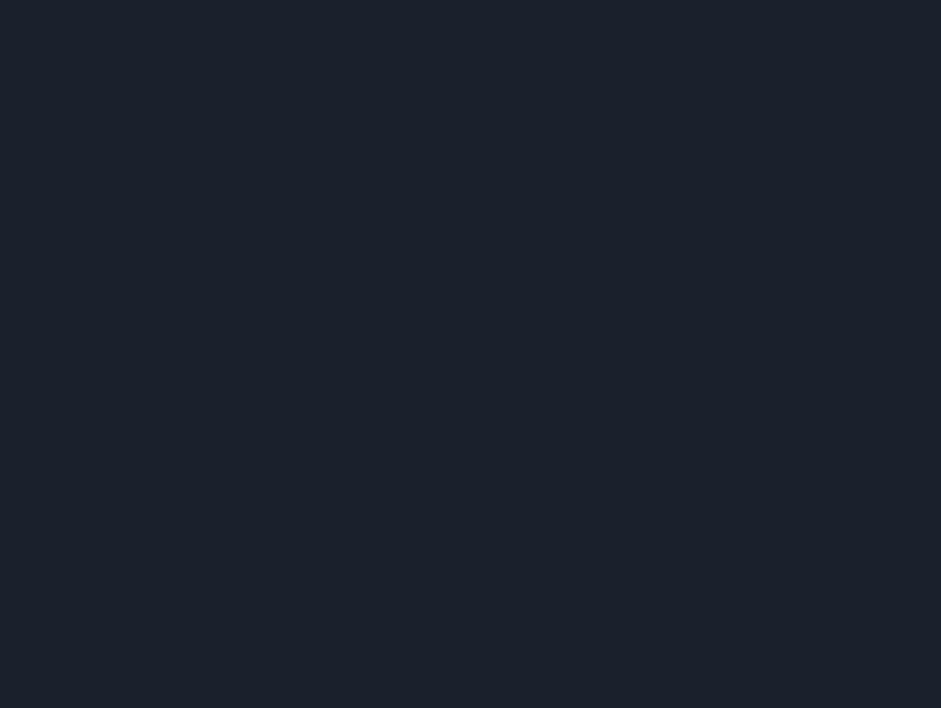
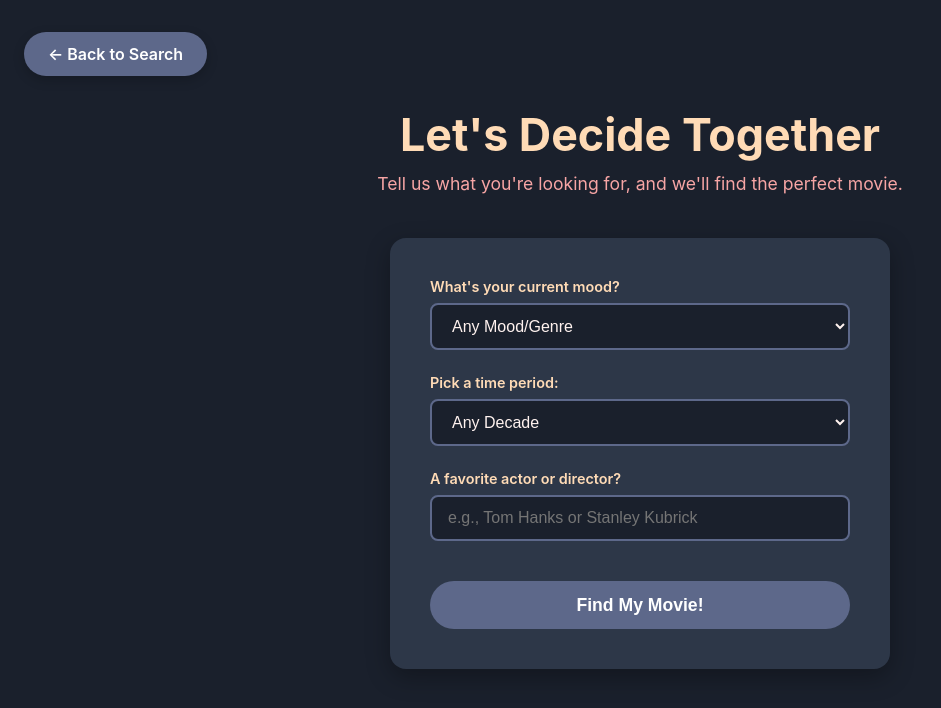
Before and after one commit to Richa-2005/Movie-Search-App, a React (Vite) app in the folder frontend/: page /suggest in a window 1280 px wide. Before the commit this address had no page. Shown: the top 708 px of the page, without its empty margins (0-941 px from the left). Built offline with nearby package versions, Linux system fonts and the light colour scheme.

Commit message:
Suggestion Page inital

```diff
--- a/frontend/design/HomePage.css
+++ b/frontend/design/HomePage.css
@@ -236,3 +236,26 @@ input[type="radio"] {
     margin-right: 2px;
     accent-color: #F7A5A5; /* Added to style radio button */
 }
+
+.suggest-button{
+    margin-top:1rem;
+    margin-right:1rem;
+    padding: 0.75rem 1.5rem 0.75rem 1.5rem;
+    background-color: #FFDBB6; /* Updated */
+    font-size: large;
+    color: #1A202C; /* Updated */
+    font-weight: 600;
+    border-radius: 9999px;
+    border-width: 0px; /* Updated */
+    border: none;
+    box-shadow: 0 10px 15px -3px rgb(0 0 0 / 0.1);
+    transition-property: all;
+    transition-timing-function: cubic-bezier(0.4, 0, 0.2, 1);
+    transition-duration: 300ms;
+    transform: scale(1);
+    min-width: 220px;
+    cursor: pointer;
+    text-decoration: none;
+
+
+}
--- a/frontend/design/MoviePage.css
+++ b/frontend/design/MoviePage.css
@@ -42,7 +42,7 @@ body {
     display: flex;
     gap: 3rem; /* Space between poster and info */
     width: 100%;
-    max-width: 1200px; /* Limit max width for large screens */
+    max-width: 1400px; /* Limit max width for large screens */
     align-items: flex-start; /* Align items to the top */
   }
 
@@ -57,8 +57,8 @@ body {
   }
 
   .detail-poster {
-    width: 300px;
-    height: 450px;
+    width: 550px;
+    height: 700px;
     object-fit: cover; /* Prevents image distortion */
     border-radius: 12px;
     margin-bottom: 1.5rem;
@@ -85,7 +85,7 @@ body {
   }
 
   .detail-info h2 {
-    font-size: 2.8rem;
+    font-size: 3.4rem;
     font-weight: 700;
     color: #FFF2EF; /* Main text color */
     margin-top: 0;
@@ -94,7 +94,7 @@ body {
   }
 
   .detail-info p {
-    font-size: 1.1rem;
+    font-size: 1.4rem;
     color: #FFF2EF; /* Main text color */
     line-height: 1.7;
     margin-bottom: 1.2rem;
@@ -145,3 +145,7 @@ body {
       max-width: 100%;
     }
   }
+
+  .ratings-list{
+    font-size: 1.5rem;
+  }
--- /dev/null
+++ b/frontend/design/SuggestionPage.css
@@ -0,0 +1,164 @@
+/* General container for the suggestion page */
+.suggestion-container {
+    display: flex;
+    flex-direction: column;
+    align-items: center;
+    padding: 2rem 1.5rem;
+    min-height: 100vh;
+    box-sizing: border-box;
+}
+
+/* Header styles */
+.suggestion-header {
+    text-align: center;
+    margin-bottom: 2.5rem;
+    max-width: 600px;
+}
+
+.suggestion-header h1 {
+    font-size: 2.8rem;
+    font-weight: 700;
+    color: #FFDBB6; /* Peach for the main title */
+    margin-bottom: 0.5rem;
+}
+
+.suggestion-header p {
+    font-size: 1.1rem;
+    color: #F7A5A5; /* Pink for the subtitle */
+    line-height: 1.6;
+}
+
+/* Form styling */
+.suggestion-form {
+    background-color: #2D3748; /* Lighter dark slate for the form card */
+    padding: 2.5rem;
+    border-radius: 16px;
+    box-shadow: 0 8px 24px rgba(0, 0, 0, 0.3);
+    width: 100%;
+    max-width: 500px;
+    display: flex;
+    flex-direction: column;
+    gap: 1.5rem; /* Space between form groups */
+}
+
+.form-group {
+    display: flex;
+    flex-direction: column;
+}
+
+.form-group label {
+    font-size: 0.9rem;
+    font-weight: 600;
+    color: #FFDBB6; /* Peach for labels */
+    margin-bottom: 0.5rem;
+}
+
+.form-group select,
+.form-group input {
+    padding: 0.75rem 1rem;
+    color: #FFF2EF;
+    background-color: #1A202C; /* Darkest slate for inputs */
+    border: 2px solid #5D688A; /* Slate blue border */
+    border-radius: 8px;
+    font-size: 1rem;
+    outline: none;
+    transition: all 0.3s ease;
+}
+
+.form-group select:focus,
+.form-group input:focus {
+    border-color: #F7A5A5;
+    box-shadow: 0 0 0 3px rgba(247, 165, 165, 0.4);
+}
+
+/* Suggestion Button */
+.suggestion-button {
+    padding: 0.85rem 1.5rem;
+    background-color: #5D688A;
+    color: #FFFFFF;
+    font-weight: 600;
+    font-size: 1.1rem;
+    border-radius: 50px;
+    border: none;
+    cursor: pointer;
+    transition: all 0.3s ease;
+    margin-top: 1rem;
+}
+
+.suggestion-button:hover:not(:disabled) {
+    background-color: #F7A5A5;
+    color: #1A202C;
+    transform: translateY(-2px);
+}
+
+.suggestion-button:disabled {
+    background-color: #4A5568;
+    cursor: not-allowed;
+}
+
+/* Results section styling */
+.suggestion-result {
+    margin-top: 3rem;
+    width: 100%;
+    max-width: 600px;
+    text-align: center;
+}
+
+.loading-message,
+.error-message {
+    font-size: 1.1rem;
+    color: #A0AEC0;
+    padding: 2rem;
+}
+
+.error-message {
+    color: #F7A5A5;
+}
+
+/* Suggested movie card */
+.suggestion-card {
+    background-color: #2D3748;
+    border-radius: 16px;
+    overflow: hidden;
+    text-decoration: none;
+    color: inherit;
+    display: flex;
+    text-align: left;
+    box-shadow: 0 8px 24px rgba(0, 0, 0, 0.3);
+    transition: all 0.3s ease;
+}
+
+.suggestion-card:hover {
+    transform: translateY(-5px);
+    box-shadow: 0 12px 30px rgba(0, 0, 0, 0.4);
+}
+
+.suggestion-card img {
+    width: 180px;
+    height: 270px;
+    object-fit: cover;
+    flex-shrink: 0;
+}
+
+.suggestion-card-info {
+    padding: 1.5rem;
+}
+
+.suggestion-card-info h3 {
+    font-size: 1.5rem;
+    color: #FFF2EF;
+    margin: 0 0 0.5rem 0;
+}
+
+.suggestion-card-info p {
+    margin: 0;
+    color: #FFDBB6;
+    font-size: 1rem;
+}
+
+.suggestion-card-info .plot {
+    margin-top: 1rem;
+    font-size: 0.9rem;
+    color: #A0AEC0;
+    line-height: 1.6;
+}
--- a/frontend/pages/HomePage.jsx
+++ b/frontend/pages/HomePage.jsx
@@ -128,6 +128,7 @@ export default function App (){
   return (
     <div className="body-container">
       <header className="header-section">
+      <Link to="/suggest" className="suggest-button" style={{position:'relative', left:'80%'}}>Let's Decide Together</Link>
         <h1>CineVerse</h1>
         <p>What's on your mind today?</p>
       </header>
--- a/frontend/pages/MoviePage.jsx
+++ b/frontend/pages/MoviePage.jsx
@@ -39,11 +39,11 @@ const MoviePage = () => {
     }
     return (
       <div className="ratings-container">
-        <h4>Critical Ratings</h4>
+        <h2>Critical Ratings</h2>
         <div className="ratings-list">
           {ratings.map((rating, index) => (
             <div key={index} className="rating-item">
-              <span className="rating-value">{rating.Value}</span>
+              <span className="rating-value">{rating.Value + "  :   "}</span>
               <span className="rating-source">{rating.Source}</span>
             </div>
           ))}
--- /dev/null
+++ b/frontend/pages/SuggestionPage.jsx
@@ -0,0 +1,120 @@
+import React, { useState } from 'react';
+import { Link } from 'react-router-dom';
+import axios from 'axios';
+import '../design/SuggestionPage.css';
+
+// Base URL for the backend API
+const API_BASE_URL = `http://localhost:3500/movies`;
+
+// A reusable component to display the suggested movie
+const MovieSuggestionCard = ({ movie }) => {
+    const posterUrl = movie.Poster !== 'N/A' ? movie.Poster : 'https://placehold.co/400x600/5D688A/FFDBB6?text=No+Poster+Available';
+    return (
+        <Link to={`/movie/${movie.imdbID}`} className="suggestion-card">
+            <img src={posterUrl} alt={`${movie.Title} Poster`} />
+            <div className="suggestion-card-info">
+                <h3>{movie.Title}</h3>
+                <p>{movie.Year}</p>
+                <p className="plot">{movie.Plot}</p>
+            </div>
+        </Link>
+    );
+};
+
+
+const SuggestionPage = () => {
+    const [mood, setMood] = useState('');
+    const [decade, setDecade] = useState('');
+    const [person, setPerson] = useState('');
+    const [suggestion, setSuggestion] = useState(null);
+    const [isLoading, setIsLoading] = useState(false);
+    const [error, setError] = useState('');
+
+    const handleGetSuggestion = async (e) => {
+        e.preventDefault(); // Prevent form from submitting traditionally
+        setIsLoading(true);
+        setSuggestion(null);
+        setError('');
+
+        try {
+            // This is a hypothetical endpoint. You would need to build this on your backend.
+            // It would take the query params and find a random, relevant movie.
+            const response = await axios.get(`${API_BASE_URL}/suggest`, {
+                params: {
+                    genre: mood,
+                    decade: decade,
+                    person: person
+                }
+            });
+            setSuggestion(response.data);
+        } catch (err) {
+            setError('Could not find a suggestion. Please try a different combination!');
+            console.error('Error fetching suggestion:', err);
+        } finally {
+            setIsLoading(false);
+        }
+    };
+
+    return (
+        <div className="suggestion-container">
+            <Link to="/" className="back-button">← Back to Search</Link>
+
+            <header className="suggestion-header">
+                <h1>Let's Decide Together</h1>
+                <p>Tell us what you're looking for, and we'll find the perfect movie.</p>
+            </header>
+
+            <form className="suggestion-form" onSubmit={handleGetSuggestion}>
+                <div className="form-group">
+                    <label htmlFor="mood-select">What's your current mood?</label>
+                    <select id="mood-select" value={mood} onChange={(e) => setMood(e.target.value)}>
+                        <option value="">Any Mood/Genre</option>
+                        <option value="Action">Feeling Adventurous?</option>
+                        <option value="Comedy">Need a Laugh?</option>
+                        <option value="Drama">Something Serious?</option>
+                        <option value="Horror">Want a Scare?</option>
+                        <option value="Sci-Fi">A Journey to the Stars?</option>
+                        <option value="Romance">Lost in Love?</option>
+                        <option value="Fantasy">A Touch of Magic?</option>
+                    </select>
+                </div>
+
+                <div className="form-group">
+                    <label htmlFor="decade-select">Pick a time period:</label>
+                    <select id="decade-select" value={decade} onChange={(e) => setDecade(e.target.value)}>
+                        <option value="">Any Decade</option>
+                        <option value="2020">The 2020s</option>
+                        <option value="2010">The 2010s</option>
+                        <option value="2000">The 2000s</option>
+                        <option value="1990">The 1990s</option>
+                        <option value="1980">The 1980s</option>
+                        <option value="1970">The 1970s</option>
+                    </select>
+                </div>
+
+                <div className="form-group">
+                    <label htmlFor="person-input">A favorite actor or director?</label>
+                    <input
+                        id="person-input"
+                        type="text"
+                        placeholder="e.g., Tom Hanks or Stanley Kubrick"
+                        value={person}
+                        onChange={(e) => setPerson(e.target.value)}
+                    />
+                </div>
+
+                <button type="submit" className="suggestion-button" disabled={isLoading}>
+                    {isLoading ? 'Thinking...' : 'Find My Movie!'}
+                </button>
+            </form>
+
+            <div className="suggestion-result">
+                {isLoading && <div className="loading-message">Finding the perfect movie for you...</div>}
+                {error && <div className="error-message">{error}</div>}
+                {suggestion && <MovieSuggestionCard movie={suggestion} />}
+            </div>
+        </div>
+    );
+};
+
+export default SuggestionPage;
--- a/frontend/src/App.jsx
+++ b/frontend/src/App.jsx
@@ -2,6 +2,7 @@ import React from 'react';
 import {  Routes, Route } from 'react-router-dom';
 import HomePage from '../pages/HomePage.jsx';
 import MoviePage from '../pages/MoviePage.jsx';
+import SuggestionPage from '../pages/SuggestionPage.jsx'
 import '../design/HomePage.css';
 
 export default function App() {
@@ -10,6 +11,7 @@ export default function App() {
       <Routes>
         <Route path="/" element={<HomePage />} />
         <Route path="/movie/:imdbId" element={<MoviePage />} />
+        <Route path="/suggest" element={<SuggestionPage />} />
       </Routes>
 
   );
```
